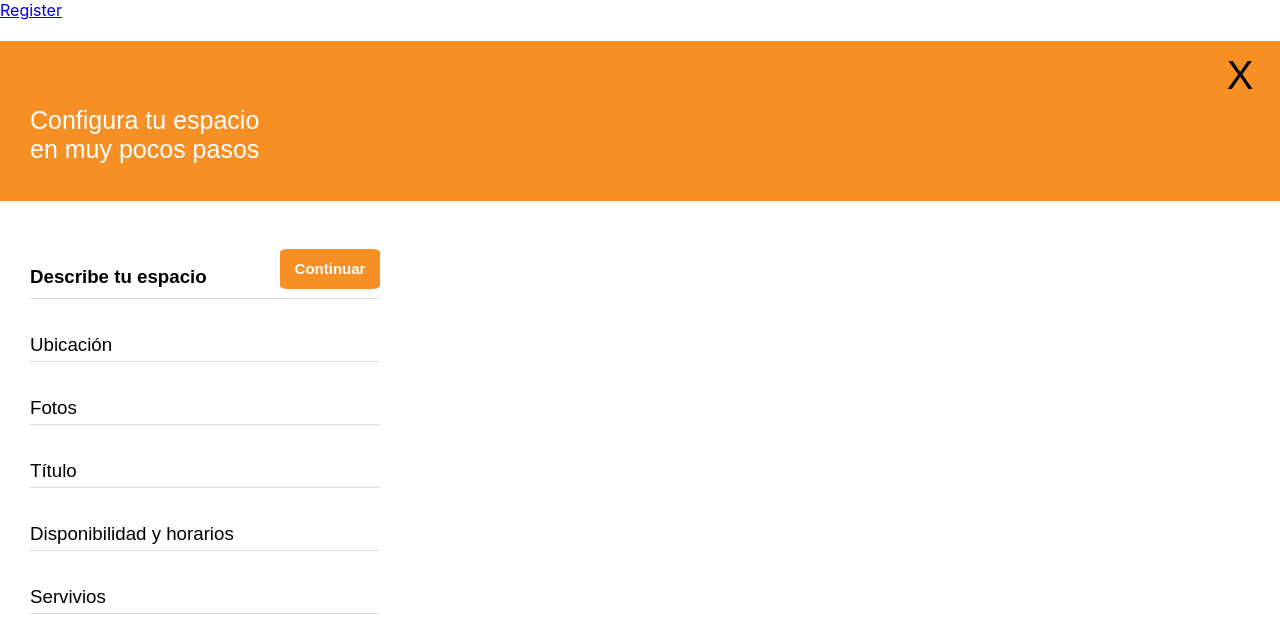
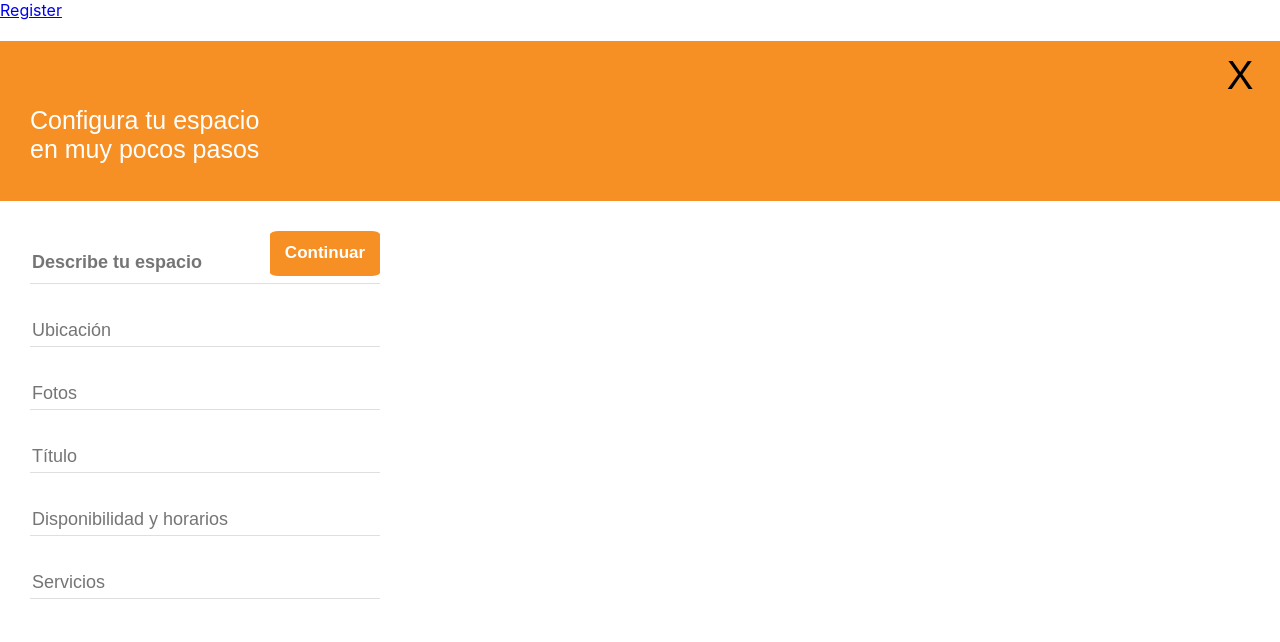
Before and after one commit to Tea-B/Maleteo, a React (Create React App) app: page /editguardian in a window 1280 px wide. Shown: the top 642 px of the page. Built offline with nearby package versions, Linux system fonts and the light colour scheme.

Commit message:
Registro de ubicaciones y guardianes funciona

```diff
--- a/package.json
+++ b/package.json
@@ -12,6 +12,7 @@
     "react-dom": "^18.2.0",
     "react-dotenv": "^0.1.3",
     "react-facebook-login": "^4.1.1",
+    "react-geolocated": "^4.0.3",
     "react-google-login": "^5.2.2",
     "react-hook-form": "^7.39.5",
     "react-leaflet": "^4.1.0",
--- a/src/Pages/ProfilePage/EditGuardian/EditGuardian.jsx
+++ b/src/Pages/ProfilePage/EditGuardian/EditGuardian.jsx
@@ -1,10 +1,44 @@
+import axios from 'axios';
 import React from 'react'
+import { get, useForm } from 'react-hook-form';
 import { useNavigate } from 'react-router-dom';
+import { getCookie } from '../../../utils/getCookie';
 import "./EditGuardian.scss";
 
 const EditGuardian = () => {
 
+  const {register, handleSubmit} =useForm();
   const navigate = useNavigate();
+
+
+  const onSubmit = async (data) => {
+      console.log(data);
+      console.log(await getRoad(data.road))
+      const road = await getRoad(data.road)
+      const {"lat": latitude, "lng": longitude} = road.geometry;
+      data = {...data, latitude: latitude, longitude: longitude }
+      console.log(data);
+      axios.post(process.env.REACT_APP_BACKEND + "ubications/post", data).then(res => {
+        console.log("Ubicación añadida");
+      })
+      let stringUser = getCookie('user');
+      const user = JSON.parse(stringUser ? stringUser : '{}');
+      let ubication = await axios.get(process.env.REACT_APP_BACKEND + "ubications/getall")
+      console.log(ubication);
+      console.log(user);
+      let guardianUser = {ubicationsID: [ubication[ubication.length -1]], userID: user._id};
+      axios.post(process.env.REACT_APP_BACKEND + "guardians/post", guardianUser );
+  }
+
+  let getRoad = async (busca) => {
+    //let busca = "Puerta del sol 28013 madrid"
+    const {data} = await axios.get('https://api.opencagedata.com/geocode/v1/json?key=ef1014d0798c41dea733f7bca5ab6538&q=' + busca + '&pretty=1')
+      console.log(data.results[0].geometry);
+      return data.results[0];
+
+  }
+
+
 
   return (
     <div >
@@ -17,15 +51,17 @@ const EditGuardian = () => {
         </div>
       </div>
       <div className='seconddiv'>
-        <h3 className='paraphtext paraphtext--weight'>Describe tu espacio</h3>
+      <form className='formguard' onSubmit={handleSubmit(onSubmit)}>
+        <input type="text" className='paraphtext paraphtext--weight' placeholder='Describe tu espacio' {...register("description")}/>
         <div className='btnnextdiv'>
           <button className='nextbtn'>Continuar</button>
         </div>
-        <h3 className='paraphtext'>Ubicación</h3>
-        <h3 className='paraphtext'>Fotos</h3>
-        <h3 className='paraphtext'>Título</h3>
-        <h3 className='paraphtext'>Disponibilidad y horarios</h3>
-        <h3 className='paraphtext'>Servivios</h3>
+            <input type="text" className='paraphtext' placeholder='Ubicación' {...register("road")}/>
+            <input type="text" className='paraphtext' placeholder='Fotos' {...register("images")}/>
+            <input type="text" className='paraphtext' placeholder='Título' {...register("name")}/>
+            <input type="text" className='paraphtext' placeholder='Disponibilidad y horarios' {...register("disponibility")}/>
+            <input type="text" className='paraphtext' placeholder='Servicios' {...register("services")}/>
+          </form>
       </div>
     </div>
   )
--- a/src/Pages/ProfilePage/EditGuardian/EditGuardian.scss
+++ b/src/Pages/ProfilePage/EditGuardian/EditGuardian.scss
@@ -42,9 +42,12 @@
 }
 
 .paraphtext {
+    border: none;
     border-bottom: 1px solid #DFDFDF;
     margin-top: 35px;
     font-family: Arial, Helvetica, sans-serif;
+    font-size: 18px;
+    color: black;
     font-weight: 50;
     padding-bottom: 5px;
 }
@@ -55,12 +58,12 @@
 }
 
 .nextbtn {
-    height: 40px;
-    width: 100px;
+    height: 45px;
+    width: 110px;
     border-radius: 8%;
     color: white;
     background-color: #F68F24;
-    font-size: 15px;
+    font-size: 17px;
     font-family: Arial, Helvetica, sans-serif;
     font-weight: 600;
     border: none;
@@ -69,5 +72,12 @@
 .btnnextdiv {
     position: absolute;
     right: 0px;
-    top: -17px;
+    top: 15px;
 }
+
+.formguard {
+    display: flex;
+    flex-direction: column;
+    position: relative;
+    bottom: 15px;
+}
```
Also changed, not shown: 1 other file (tests, documents, lock files or other folders).
